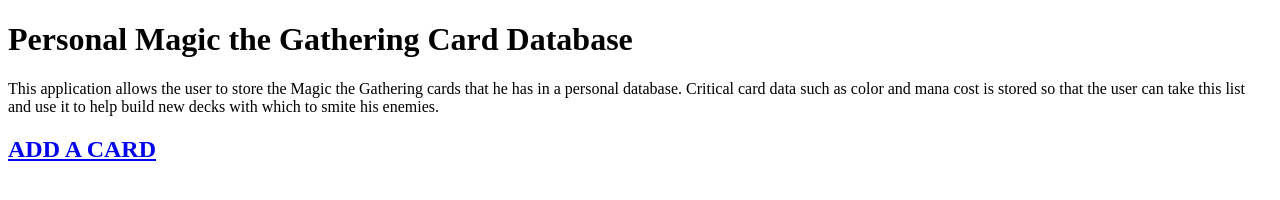
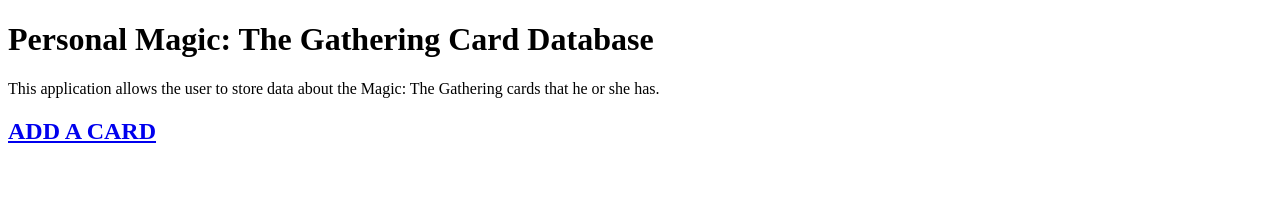
Before and after one commit to scottcaruso/VFW-project1, a plain HTML site: page index.html in a window 1280 px wide. Drawn offline with Linux system fonts and the light colour scheme.

Commit message:
Post-review.

```diff
--- a/index.html
+++ b/index.html
@@ -4,8 +4,8 @@
 <!--Project 1 - Index Page-->
 <html>
 	<head>
-		<title>Personal Magic the Gathering Card Database</title>
-		<meta name="description" content="A user-populated database of Magic the Gathering cards he/she owns." />
+		<title>Personal Magic: The Gathering Card Database</title>
+		<meta name="description" content="A user-populated database of Magic: The Gathering cards he/she owns." />
 		<meta name="keywords" content="magic, trading card game, database, magic the gathering" />
 		<meta name="robots" content="index, follow" />
 		<meta name="author" content="Scott Caruso" />
@@ -15,13 +15,13 @@
 	</head>
 	<body>
 			<header>
-				<h1>Personal Magic the Gathering Card Database</h1>
+				<h1>Personal Magic: The Gathering Card Database</h1>
 			</header>
-			<section>
-				<p>This application allows the user to store the Magic the Gathering cards that he has in a personal database. Critical card data such as color and mana cost is stored so that the user can take this list and use it to help build new decks with which to smite his enemies.</p>
-			</section>
+			<div>
+				<p>This application allows the user to store data about the Magic: The Gathering cards that he or she has.</p>
+			</div>
 			<nav>
-				<h2><a href="/additem.html">ADD A CARD</a></h2>
+				<h2><a href="additem.html">ADD A CARD</a></h2>
 			</nav>
 	</body>
 </html>
```
Also changed, not shown: additem.html (+3 -2 lines).
